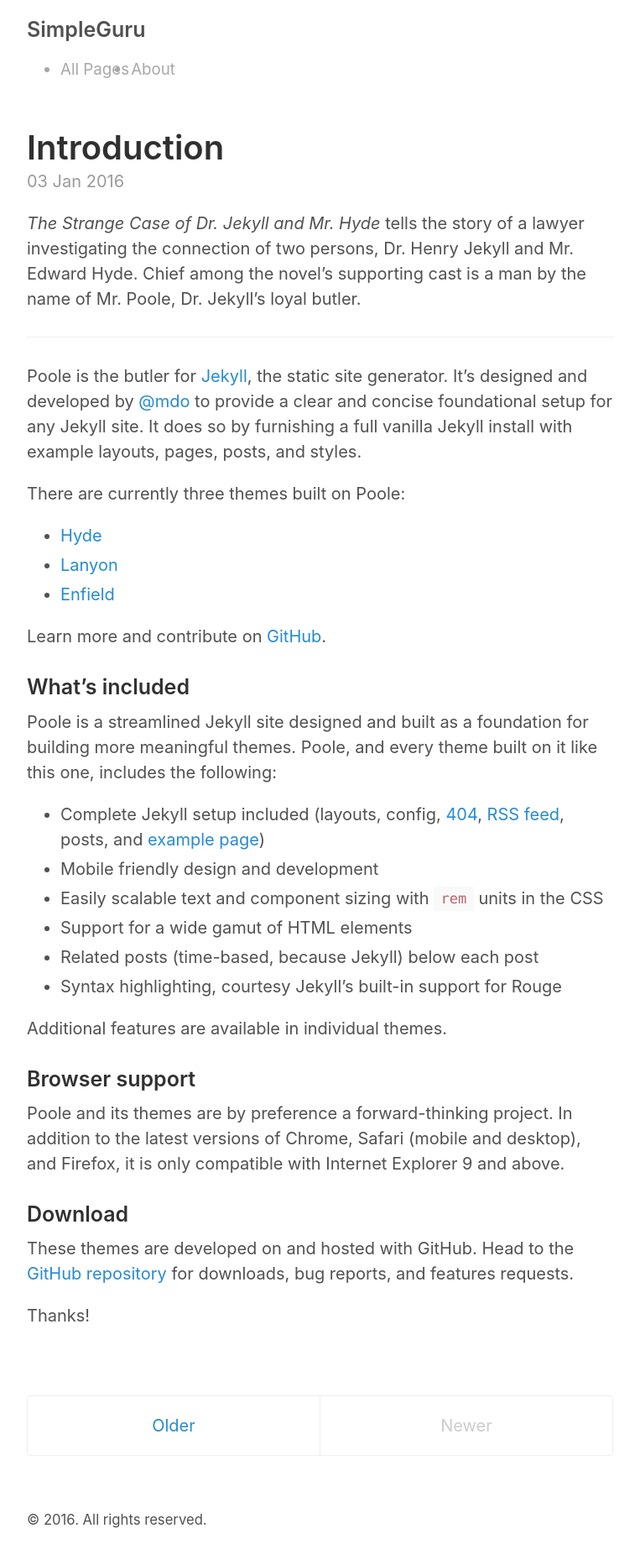
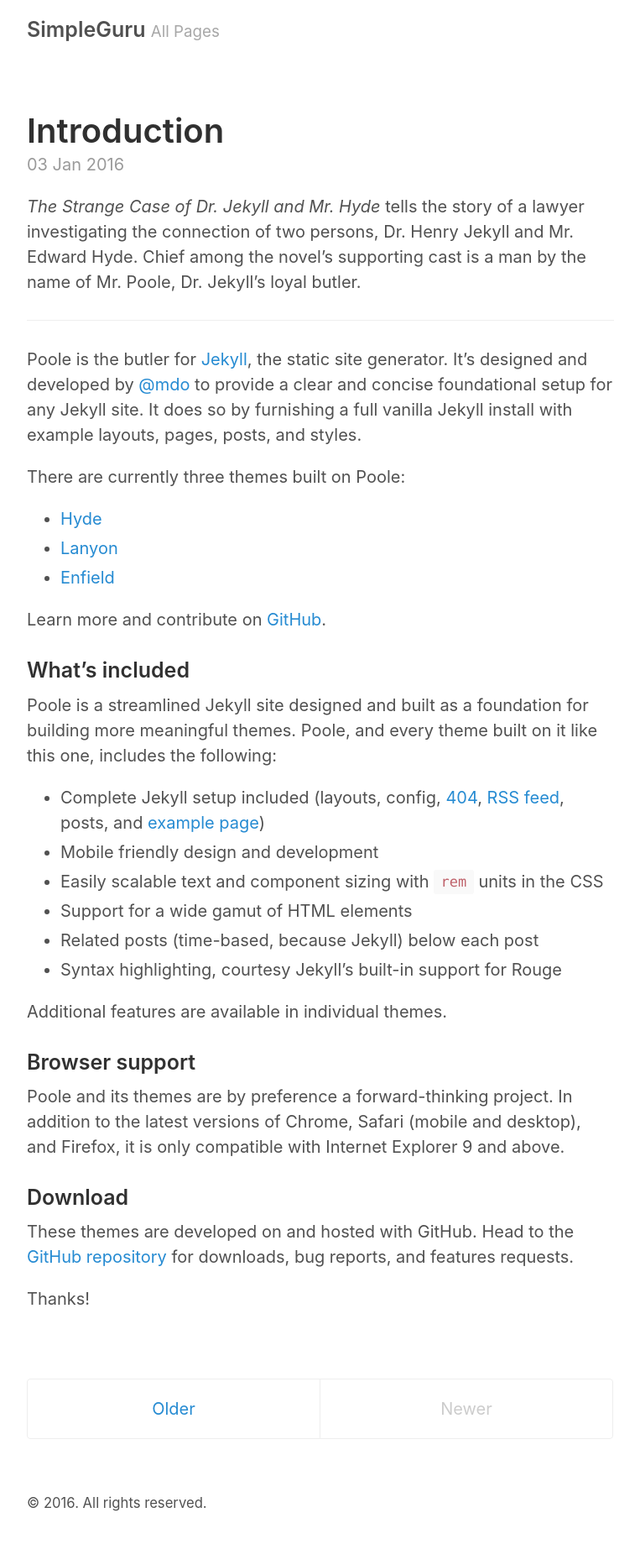
Before and after one commit to simple-guru/simple-guru.github.io, a Jekyll site: the page built from index.html, in a window 1280 px wide. Shown: the whole page at 84% size, without its empty margins (258-1021 px from the left). Built offline with Jekyll 4.4.1, drawn with Linux system fonts in a browser that asks for light colours; the list of posts is cut into pages by our own code.

Commit message:
header changes

```diff
--- a/_layouts/default.html
+++ b/_layouts/default.html
@@ -11,12 +11,8 @@
 
         <h3 class="masthead-title">
               <a href="{{ site.baseurl }}/" title="Home">{{ site.title }}</a>
-              <small>
-                <ul class="masthead-subtitle">
-                    <li class="{{ masthead-title }}"><a href="/notes" title="All Pages">All Pages</a></li>
-                    <li class="{{ masthead-title }}"><a href="/about" title="About">About</a></li>
-                </ul>
-            </small>
+            <small class="masthead-title"><a href="/notes" title="All Pages">All Pages</a></small>
+
         </h3>
         </div> <!-- /header -->
       </header>
```
